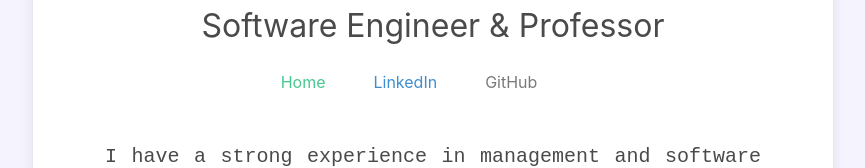
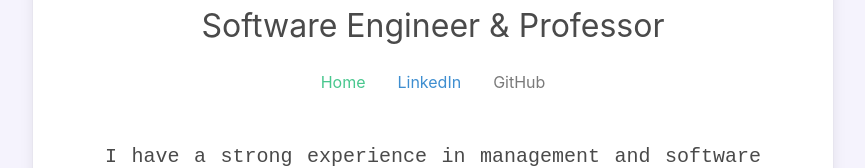
Before and after one commit to marcopuccio/marcopucc.io, a React (Create React App) app: page / in a window 1280 px wide. Shown: the part 256-424 px from the top of the page, without its empty margins (207-1072 px from the left). Built offline with nearby package versions, Linux system fonts and the light colour scheme.

Commit message:
improve menu paddings

```diff
--- a/src/components/Menu/index.tsx
+++ b/src/components/Menu/index.tsx
@@ -4,12 +4,12 @@ import "./Menu.css";
 export const Menu: React.FC = () => {
   return (
     <div className="is-flex is-flex-direction-row is-justify-content-center is-flex-wrap-wrap">
-      <div className="is-flex pr-6">
+      <div className="is-flex px-4">
         <a className="has-text-success" href="/#">
           Home
         </a>
       </div>
-      <div className="is-flex pr-6">
+      <div className="is-flex px-4">
         <a
           className="has-text-info"
           href="https://www.linkedin.com/in/marcopuccio/"
@@ -19,7 +19,7 @@ export const Menu: React.FC = () => {
           LinkedIn
         </a>
       </div>
-      <div className="is-flex pr-6">
+      <div className="is-flex px-4">
         <a
           className="has-text-grey"
           href="https://github.com/marcopuccio"
```
